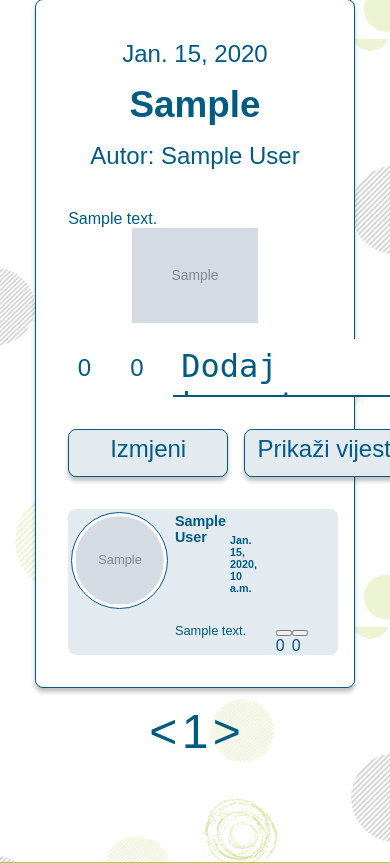
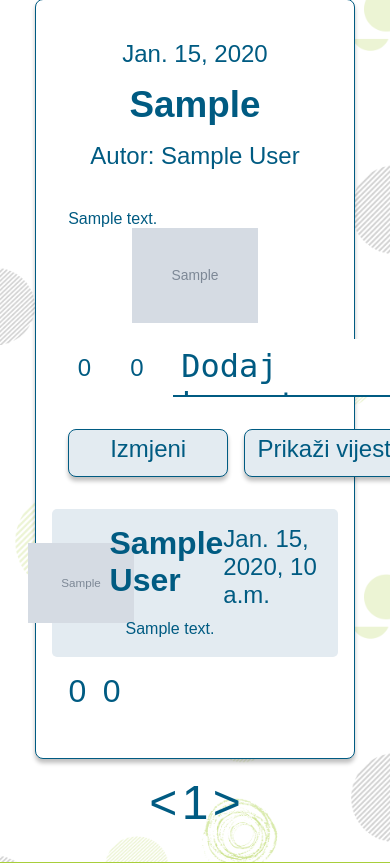
Before and after one commit to PortalPlanetSoft/PlanetSoft-Portal, a Django app: page /news/ in a window 390 px wide. Shown: the part 549-1412 px from the top of the page. Run offline with Django 4.2, Linux system fonts and the light colour scheme; a user stored in the database is signed in; tables that the repository leaves empty hold one stand-in row (values such as "Sample post"); grey boxes marked "Sample" are stand-in pictures; some libraries are stand-ins or nearby versions.

Commit message:
added css for news comments and responsiveness

```diff
--- a/static/css/components/news.css
+++ b/static/css/components/news.css
@@ -257,46 +257,65 @@
     border:1px solid var(--primary);
     border-radius: 1rem;
 }
-.news-comment-content{
-    width: 100%;
+
+/* NEWS KOMENTARI - OGI */
+.news__comment-list {
+    margin: 1rem 0;
+}
+.news__comment-item {
+    background-color: var(--primary-light);
+    display: flex;
     padding: 1rem;
-    display: grid;
-    grid-template-columns: repeat(18,1fr);
+    border-radius: 5px;
+
 }
-.comment-content{
-    width: 100%;
-    background: #E3EBF1;
-    border-radius: 0.5rem;
-    grid-column: 2/10;
-    display: grid;
-    grid-template-columns: repeat(18,1fr);
+.news__comment-profile-img {
+    width: 10%;
+    height: 5rem;
+    margin-right: 1rem;
+    display: flex;
+    align-items: center;
+    justify-content: center;
+    align-self: center;
 }
-.comment-content h4{
-    font-size: 1.10rem;
-    grid-column: 2/9;
-    padding: 0.25rem;
+.news__comment-profile-img img {
+    height: 100%;
+}
+
+.news__comment-information {
+    width: 90%;
+}
+.news__comment-information div{
+    display: flex;
+    flex-direction: row;
+    justify-content: space-between;
+    align-items: flex-start;
+}
+.news__comment-author {
+    font-size: 1.3rem;
+}
+.news__comment-content {
+    font-size: 1rem;
+    margin-top: .5rem;
+    word-wrap: break-word;
+    line-height: 1.5rem;
+}
+
+.news__comment-btn-container {
+    display: flex;
+    padding: 1rem 0;
+}
+.news__comment-like-dislike-btn {
+    background-color: unset;
+    border: none;
     color: var(--primary);
 }
-.comment-content p{
-    font-size: 1.10rem;
-    grid-column: 2/9;
-    padding: 0.25rem;
+.news__comment-like-dislike-count {
     color: var(--primary);
 }
-.profile-img-comment{
-    grid-column: 1;
-    grid-row: 1/10;
-    padding: 0.2rem;
-}
-.profile-img-comment img{
-    width: 3rem;
-    height: 3rem;
-    border: 1px solid var(--primary);
-    border-radius: 25rem;
-    padding: 0.2rem;
-    color: var(--primary);
-    background: #fff;
-}
+
+/* NEWS KOMENTARI - OGI*/
+
 .header-news-preview{
     display: grid;
     grid-template-columns: repeat(3,1fr);
--- a/static/css/responsive/tablet.css
+++ b/static/css/responsive/tablet.css
@@ -454,4 +454,22 @@
 
       }
       /* OGI KALENDAR */
+
+      /* OGI KOMENTARI */
+
+      .news__comment-author {
+        font-size:2rem;
+      }
+      .news__comment-date {
+        font-size: 1.5rem;
+      }
+      .news__comment-content {
+        padding: 0 1rem;
+      }
+      .news__comment-like-dislike-btn,
+      .news__comment-like-dislike-count{
+        font-size: 2rem;
+      }
+      /* OGI KOMENTARI
+      */
   }
--- a/templates/news/news.html
+++ b/templates/news/news.html
@@ -118,11 +118,10 @@
                     </div>
                 </div>
             <!-- like dislike za komentare  start-->
-                <div id="news-comment-content{{ article.id }}" class="news-comment-content">
+                <div id="news-comment-content{{ article.id }}" class="news__comment-list">
                     {% for comment in article.top_comments %}
-                        <div id="comment-content{{ comment.id }}" class="comment-content">
-
-                            <div class="profile-img-comment">
+                        <div id="comment-content{{ comment.id }}" class="news__comment-item">
+                            <div class="news__comment-profile-img">
                                 {% if comment.author.profile_pic %}
                                     <img src={{ comment.author.profile_pic.url }}>
                                 {% else %}
@@ -133,31 +132,38 @@
                                     {% endif %}
                                 {% endif %}
                             </div>
-                            <a onclick="displayModal(VIEW_USER_URL+{{ comment.author.id }})">
-                                <h4>{{ comment.author.first_name }} {{ comment.author.last_name }}</h4></a>
-                            <h6>{{ comment.creation_date }}</h6>
-                            <p>{{ comment.content }}</p>
-
-                            <form id="comment-like-form" class="news-like"
+                            <div class="news__comment-information">
+                                <div>
+                                    <a  onclick="displayModal(VIEW_USER_URL+{{ comment.author.id }})">
+                                        <h4 class="news__comment-author">{{ comment.author.first_name }} {{ comment.author.last_name }}</h4>
+                                    </a>
+                                    <span class="news__comment-date">{{ comment.creation_date }}</span>
+                                </div>
+                                <p class="news__comment-content">{{ comment.content }}</p>
+                            </div>
+                        </div>
+                        <div class="news__comment-btn-container">
+                            <form id="comment-like-form"
                             method="post">
                           {% csrf_token %}
-                                <button type="button" name="article_like_id"
+                            <button type="button" name="article_like_id" class="news__comment-like-dislike-btn"
                                     onclick="genericSubmitCommentReaction(REACT_COMMENT_URL + {{ comment.id }} , '#comment-like-form', '#comment-content', {{ comment.id }}, {'flag': 'like'})"> {% if comment.liked %}
                                 <i class="fa-solid fa-thumbs-up"></i> {% else %}
-                                    <i class="fa-regular fa-thumbs-up"></i>{% endif %}</button>
+                                <i class="fa-regular fa-thumbs-up"></i>{% endif %}
+                            </button>
 
-                                <span>{{ comment.likes_count }}</span>
+                            <span class="news__comment-like-dislike-count">{{ comment.likes_count }}</span>
                       </form>
-                            <form id="comment-dislike-form" class="news-dislike"
+                      <form id="comment-dislike-form"
                             method="post">
                           {% csrf_token %}
 
 
-                                <button type="button" name="article_dislike_id"
+                          <button type="button" name="article_dislike_id" class="news__comment-like-dislike-btn"
                                   onclick="genericSubmitCommentReaction(REACT_COMMENT_URL + {{ comment.id }} , '#comment-dislike-form', '#comment-content', {{ comment.id }}, {'flag': ''})">
                               {% if comment.liked == False %}<i class="fa-solid fa-thumbs-down"></i> {% else %}
                                   <i class="fa-regular fa-thumbs-down"></i>{% endif %}</button>
-                                <span>{{ comment.dislikes_count }}</span>
+                          <span class="news__comment-like-dislike-count">{{ comment.dislikes_count }}</span>
 
                       </form>
                         </div>
```
Lines whose indentation alone changed are shown as unchanged.
